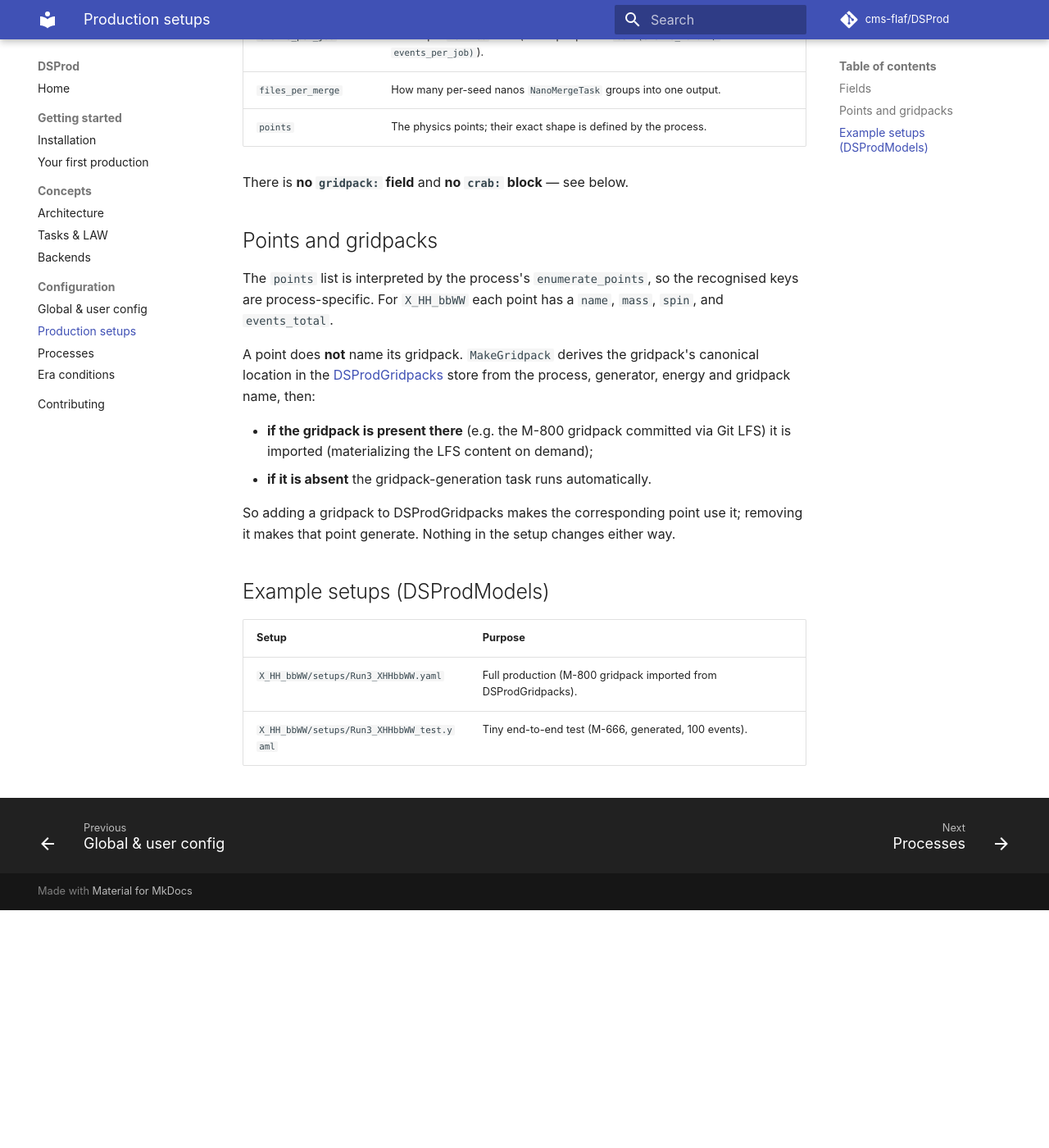
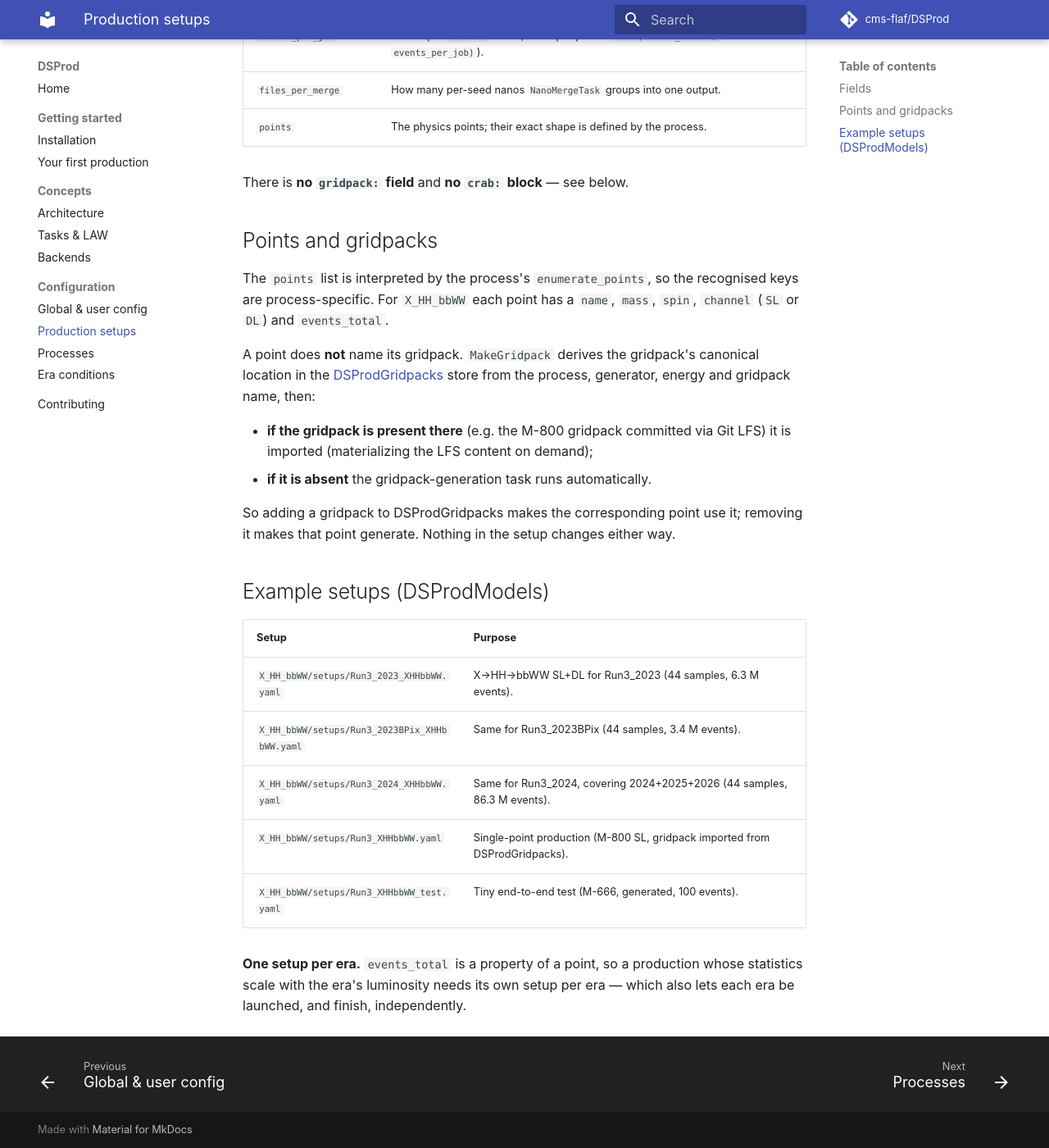
Before and after one commit to cms-flaf/DSProd, an MkDocs documentation site: the page built from docs/configuration/prod-setups.md, in a window 1280 px wide and 1400 px high, scrolled down 1454 px. Shown: the whole window at 82% size. Built offline with MkDocs 1.6.1 and Material for MkDocs 9.7.7, drawn with Linux system fonts in a browser that asks for light colours; comment, search, counter and statistics services are not loaded; before the commit the page ends 2564 px from its top, so only the background shows below that.

Commit message:
X->HH->bbWW production for the missing eras: MakeGridpack branches over distinct gridpacks (channels share one), FNAL production storage default; advance models + gridpacks

```diff
--- a/docs/configuration/prod-setups.md
+++ b/docs/configuration/prod-setups.md
@@ -63,7 +63,8 @@ There is **no `gridpack:` field** and **no `crab:` block** — see below.
 ## Points and gridpacks
 
 The `points` list is interpreted by the process's `enumerate_points`, so the recognised keys are
-process-specific. For `X_HH_bbWW` each point has a `name`, `mass`, `spin`, and `events_total`.
+process-specific. For `X_HH_bbWW` each point has a `name`, `mass`, `spin`, `channel` (`SL` or `DL`)
+and `events_total`.
 
 A point does **not** name its gridpack. `MakeGridpack` derives the gridpack's canonical location
 in the [DSProdGridpacks](https://github.com/cms-flaf/DSProdGridpacks) store from the process,
@@ -80,5 +81,12 @@ that point generate. Nothing in the setup changes either way.
 
 | Setup | Purpose |
 |---|---|
-| `X_HH_bbWW/setups/Run3_XHHbbWW.yaml` | Full production (M-800 gridpack imported from DSProdGridpacks). |
+| `X_HH_bbWW/setups/Run3_2023_XHHbbWW.yaml` | X→HH→bbWW SL+DL for Run3_2023 (44 samples, 6.3 M events). |
+| `X_HH_bbWW/setups/Run3_2023BPix_XHHbbWW.yaml` | Same for Run3_2023BPix (44 samples, 3.4 M events). |
+| `X_HH_bbWW/setups/Run3_2024_XHHbbWW.yaml` | Same for Run3_2024, covering 2024+2025+2026 (44 samples, 86.3 M events). |
+| `X_HH_bbWW/setups/Run3_XHHbbWW.yaml` | Single-point production (M-800 SL, gridpack imported from DSProdGridpacks). |
 | `X_HH_bbWW/setups/Run3_XHHbbWW_test.yaml` | Tiny end-to-end test (M-666, generated, 100 events). |
+
+**One setup per era.** `events_total` is a property of a point, so a production whose statistics
+scale with the era's luminosity needs its own setup per era — which also lets each era be launched,
+and finish, independently.
```
Also changed, not shown: docs/concepts/tasks.md (+3 -1 lines), docs/configuration/processes.md (+2 -2 lines), docs/configuration/settings.md (+4 -2 lines), docs/getting-started/installation.md (+3 -1 lines), 2 other files.
